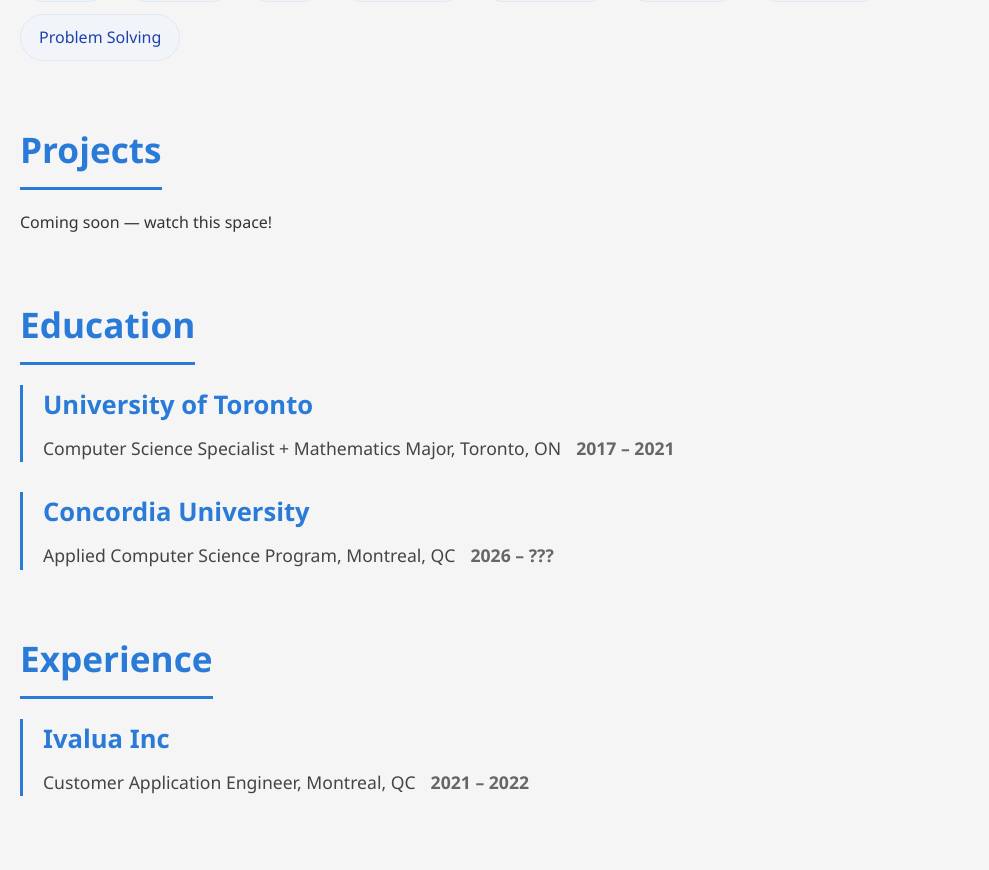
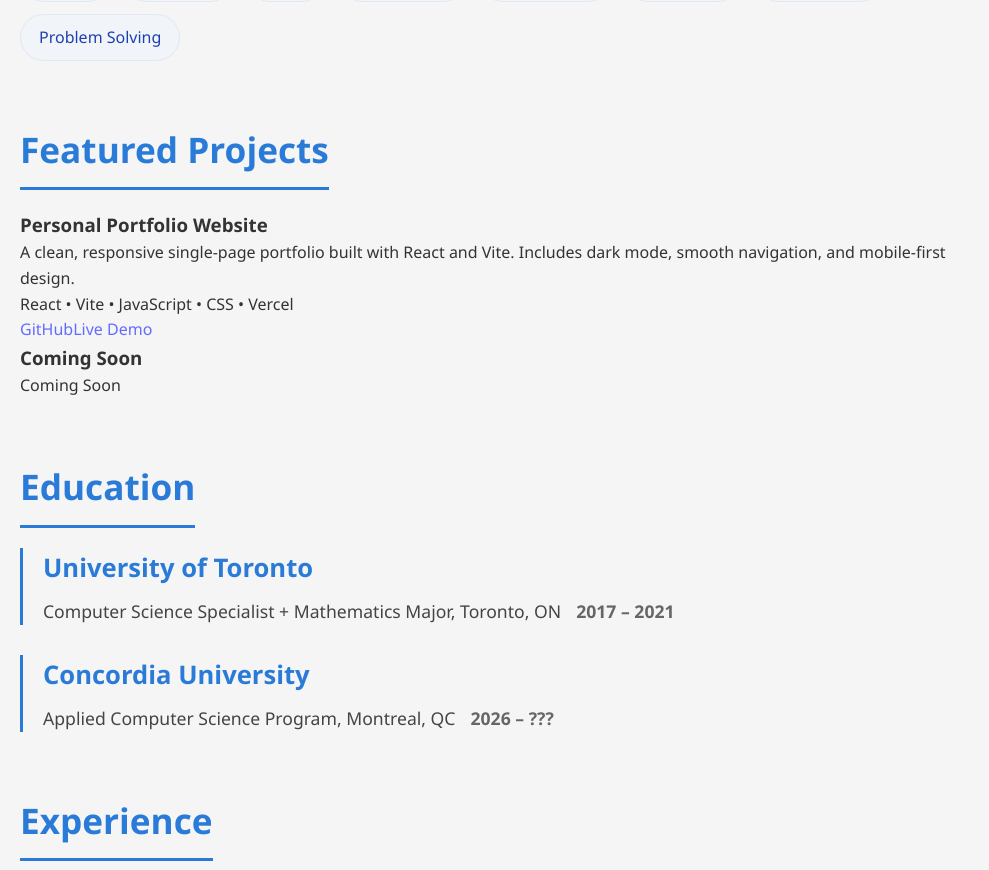
Before and after one commit to Nick991225/portfolio, a React (Vite) app: page / in a window 1280 px wide. Shown: the part 893-1763 px from the top of the page, without its empty margins (0-989 px from the left). Built offline with nearby package versions, Linux system fonts and the light colour scheme.

Commit message:
Project Section added

```diff
--- a/src/App.jsx
+++ b/src/App.jsx
@@ -60,8 +60,27 @@
           </div>
         </section>
         <section id="projects">
-          <h2>Projects</h2>
-          <p>Coming soon — watch this space!</p>
+          <h2>Featured Projects</h2>
+          <div className="projects-grid">
+
+            <div className="project-card">
+              <h3>Personal Portfolio Website</h3>
+              <p>A clean, responsive single-page portfolio built with React and Vite. Includes dark mode, smooth navigation, and mobile-first design.</p>
+              <p className="tech">React • Vite • JavaScript • CSS • Vercel</p>
+              <div className="project-links">
+                <a href="https://github.com/Nick991225/portfolio" target="_blank" rel="noopener noreferrer">GitHub</a>
+                <a href="https://portfolio-kappa-dusky-85.vercel.app" target="_blank" rel="noopener noreferrer">Live Demo</a>
+              </div>
+            </div>
+
+            <div className="project-card">
+              <h3>Coming Soon</h3>
+              <div className="project-links">
+                <span>Coming Soon</span>
+              </div>
+            </div>
+
+          </div>
         </section>
         <section>
           <h2>Education</h2>
```
